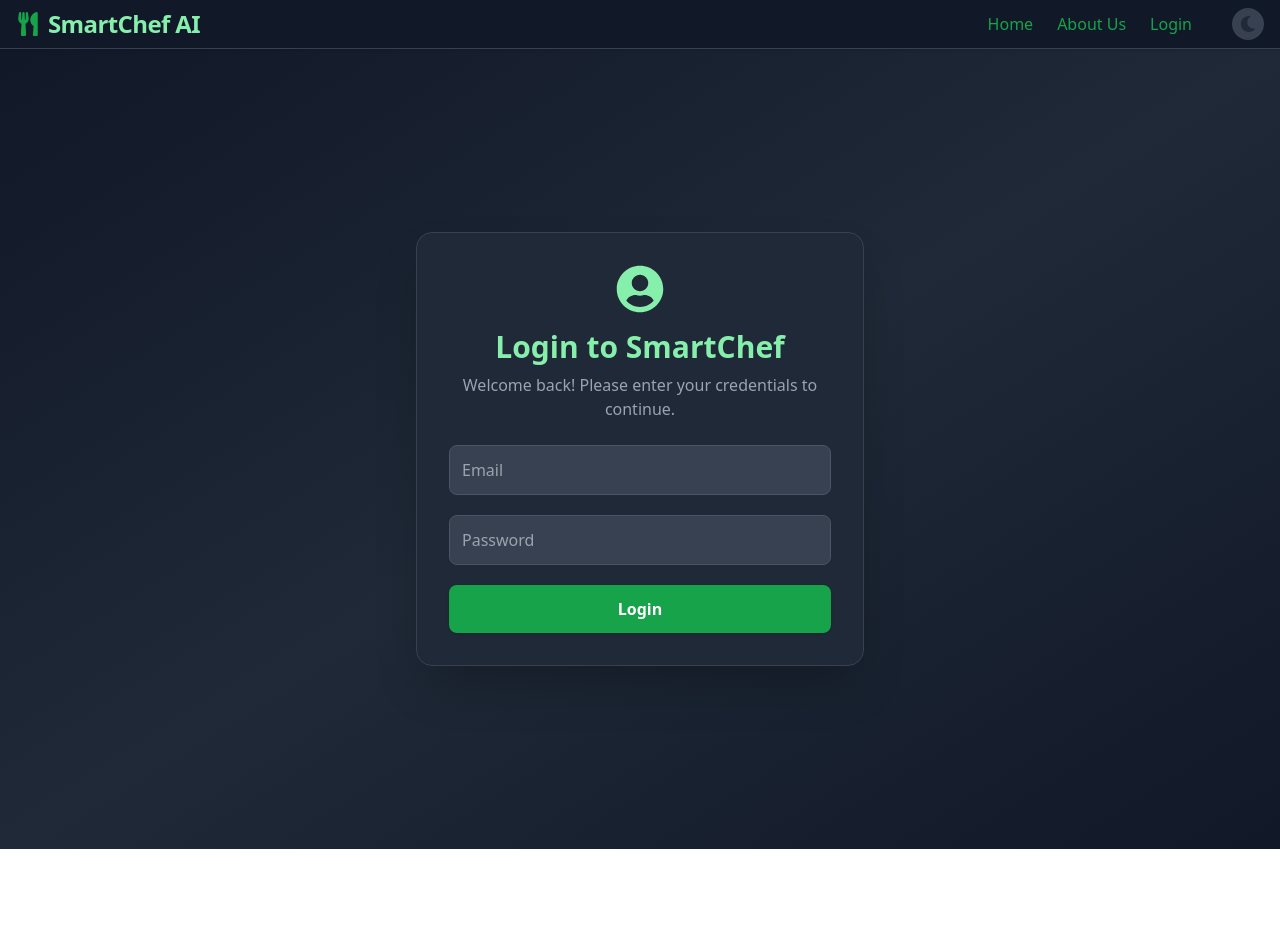
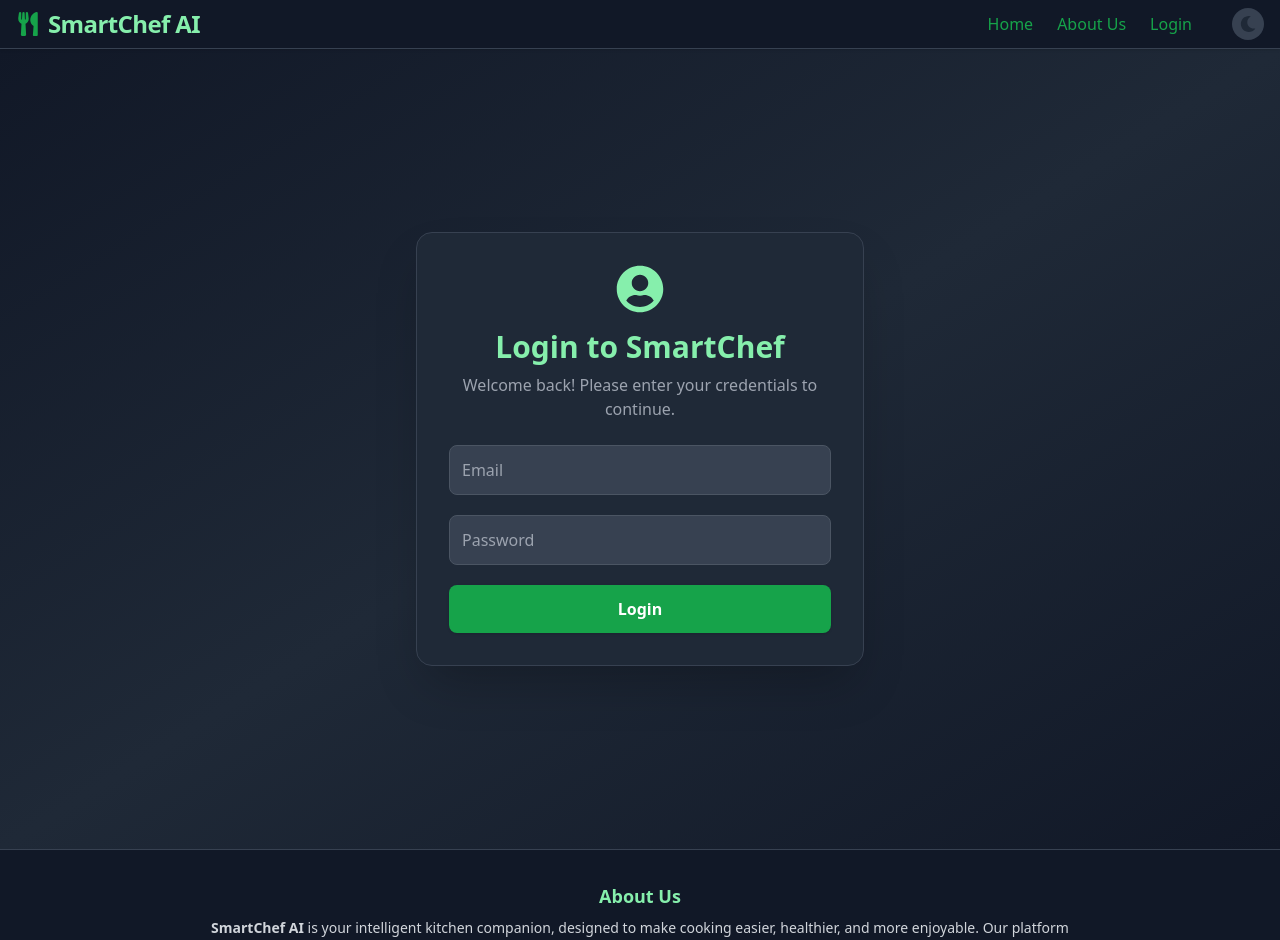
Before and after one commit to SandeepGKP/SMARTCHEF-AI, a React (Create React App) app in the folder frontend/: page /login in a window 1280 px wide. Shown: the top 940 px of the page. Before the commit the page ends 849 px from the top, so only its background shows below. Built offline with nearby package versions, Linux system fonts and the light colour scheme.

Commit message:
committed

```diff
--- a/frontend/src/pages/Login.js
+++ b/frontend/src/pages/Login.js
@@ -2,6 +2,7 @@ import React, { useState, useEffect } from 'react';
 import axios from 'axios';
 import { useNavigate } from 'react-router-dom';
 import { FaUserCircle } from 'react-icons/fa';
+import Footer from '../components/Footer';
 
 const Login = () => {
   const [form, setForm] = useState({ email: '', password: '' });
@@ -39,6 +40,7 @@ const Login = () => {
   };
 
   return (
+    <>
     <div className="min-h-screen flex items-center justify-center bg-gradient-to-br from-green-100 via-white to-green-200 dark:from-gray-900 dark:via-gray-800 dark:to-gray-900 transition-colors duration-300">
       <div className="max-w-md w-full mx-auto p-8 rounded-2xl shadow-2xl bg-white dark:bg-gray-800 border border-green-100 dark:border-gray-700 flex flex-col items-center">
         <FaUserCircle className="text-green-500 dark:text-green-300 text-5xl mb-4" />
@@ -70,6 +72,9 @@ const Login = () => {
         </form>
       </div>
     </div>
+    <Footer />
+    <div id="about-us-section"></div>
+    </>
   );
 };
 
```
